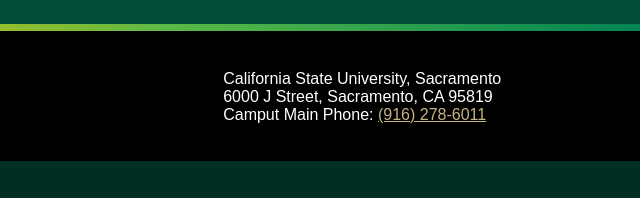
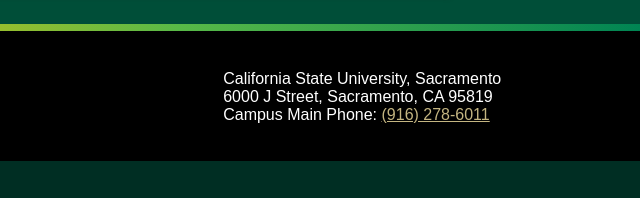
Before and after one commit to luk101/CSUS-Commuter-App, a plain HTML site: page survey_page.html in a window 1280 px wide. Shown: the part 972-1170 px from the top of the page, 640-1280 px from the left. Drawn offline with Linux system fonts and the light colour scheme.

Commit message:
Update survey_page.html

```diff
--- a/survey_page.html
+++ b/survey_page.html
@@ -123,7 +123,7 @@
             <div class="sacstate_info">
                 California State University, Sacramento <br>
                 6000 J Street, Sacramento, CA 95819 <br>
-                Camput Main Phone:
+                Campus Main Phone:
                 <a class="phoneNumber" href="(916) 278-6011">(916) 278-6011</a>
             </div>
         </div>
```
